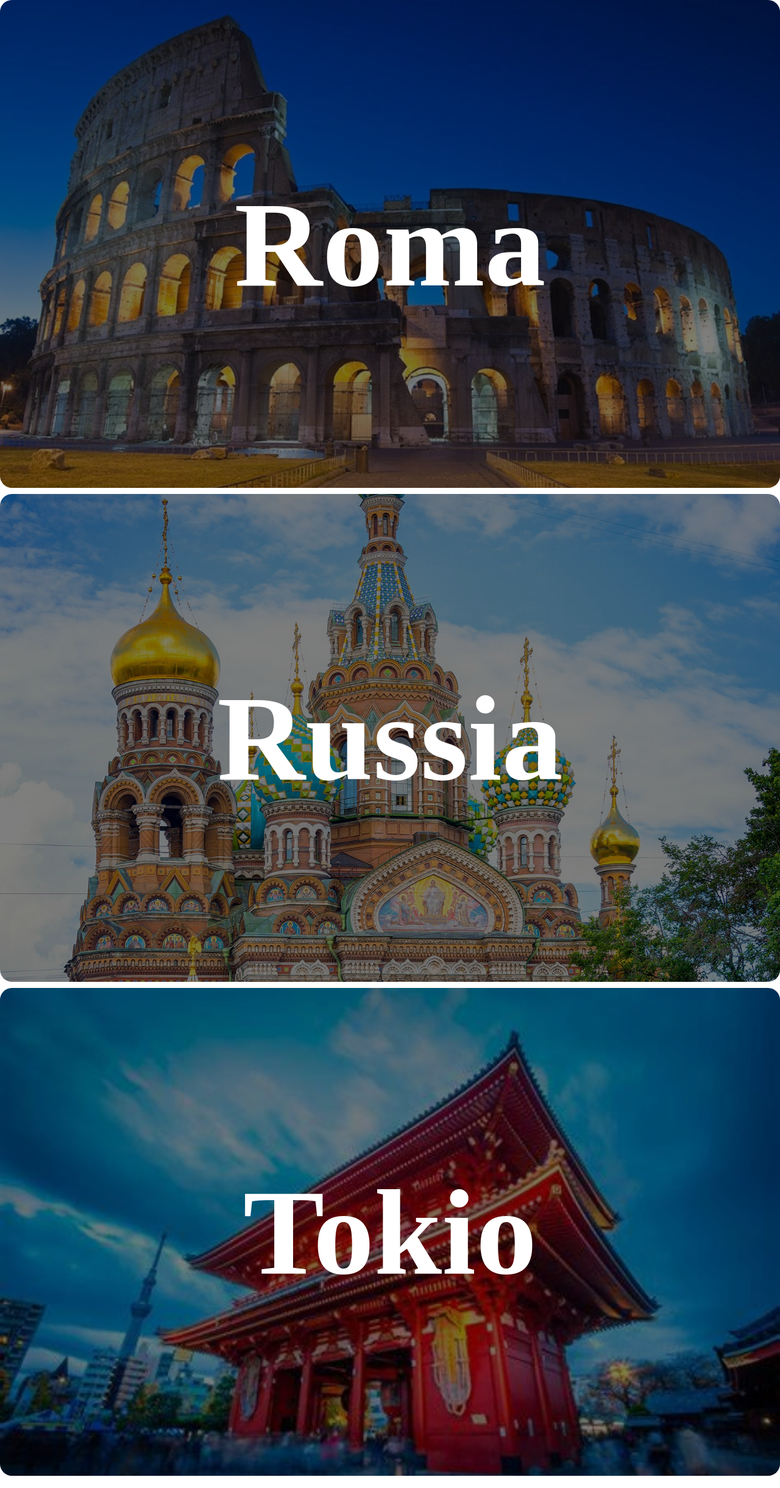
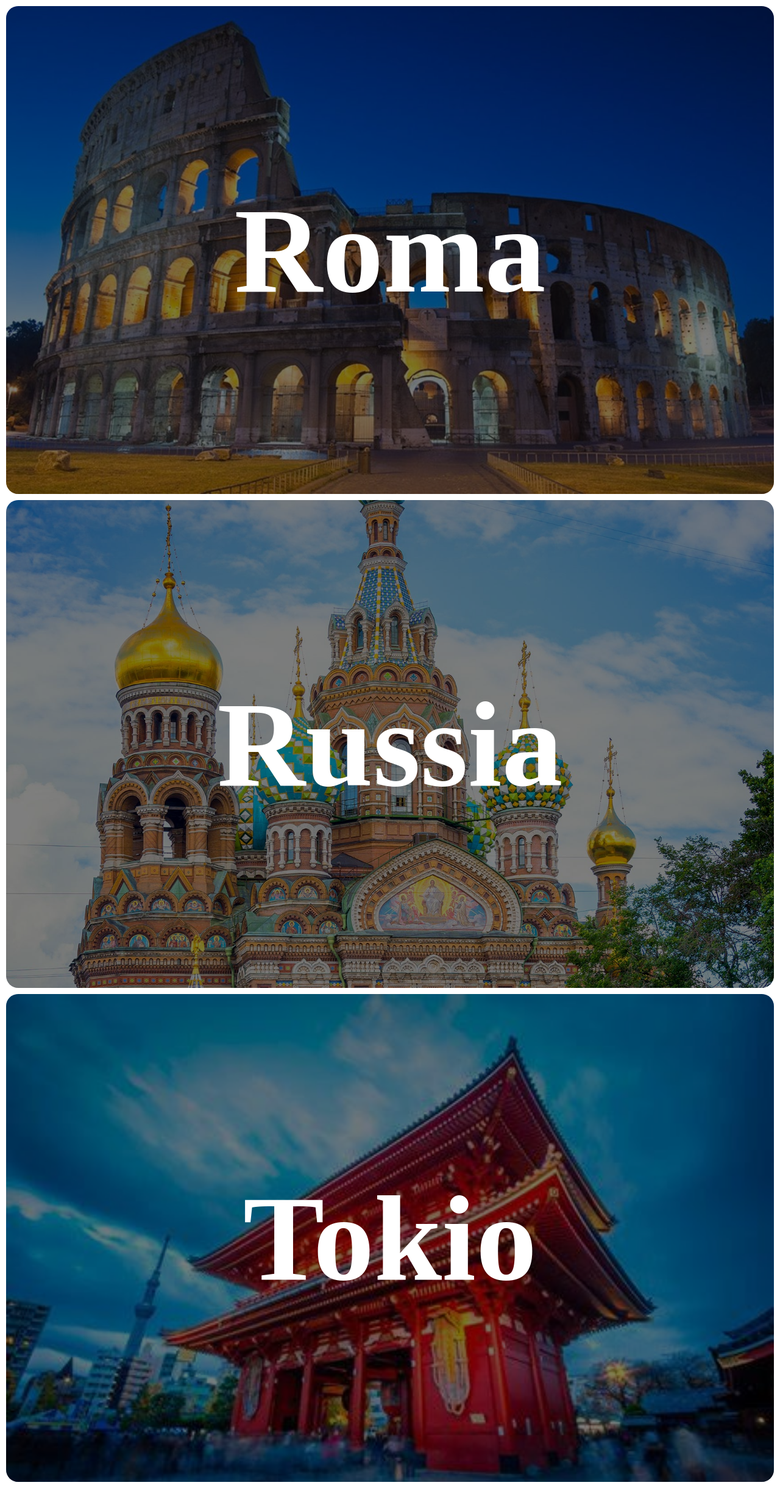
Before and after one commit to Mirko01-rgb/htmlcss-airbnb, a plain HTML site: page index.html in a window 1280 px wide. Shown: the whole page at 61% size. Drawn offline with Linux system fonts and the light colour scheme.

Commit message:
Modifiche con margin e hover

```diff
--- a/css/style.css
+++ b/css/style.css
@@ -16,6 +16,7 @@
   background-size: cover;
   height: 100vh;
   position: relative;
+  margin: 10px;
 
 }
 
@@ -46,7 +47,6 @@
 }
 
 
-
 /* Russia */
 #container1{
   background-image: url(../img/Russia.jpg);
@@ -54,7 +54,7 @@
   border-radius: 20px;
   height: 100vh;
   position: relative;
-  margin-top: 10px;
+  margin: 10px;
 
 }
 
@@ -77,6 +77,7 @@
   font-size: 100px;
   color: white;
   z-index:750;
+
 }
 
 #titolo1 h1:hover{
@@ -85,16 +86,15 @@
 
 
 
-/* Tokio */
 
-/* Russia */
+/* Tokyo */
 #container2{
   background-image: url(../img/Tokyo.jfif);
   border-radius: 20px;
   background-size: cover;
   height: 100vh;
   position: relative;
-  margin-top: 10px;
+  margin: 10px;
 
 }
 
@@ -109,6 +109,7 @@
   z-index:700;
 }
 
+
 #titolo2{
   position:absolute;
   top: 50%;
@@ -119,6 +120,6 @@
   z-index:750;
 }
 
-#titolo h1:hover{
+#titolo2 h1:hover{
   color: red;
 }
```
